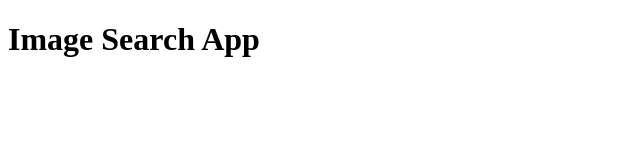
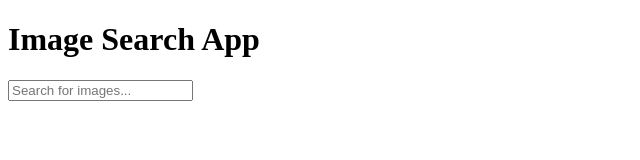
Before and after one commit to lamourianass/Image-search-app, a plain HTML site: page index.html in a window 1280 px wide. Shown: the whole page, without its empty margins (0-640 px from the left). Drawn offline with Linux system fonts and the light colour scheme.

Commit message:
Add input tag to  html document

```diff
--- a/index.html
+++ b/index.html
@@ -7,5 +7,9 @@
 </head>
 <body>
   <h1>Image Search App</h1>
+  <form>
+    <input type="text" id="search-id" placeholder="Search for images...">
+
+  </form>
 </body>
 </html>
```
